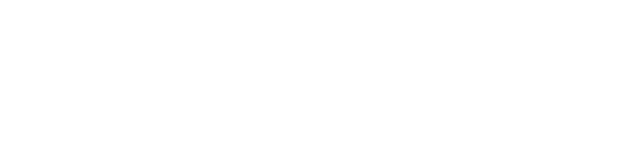
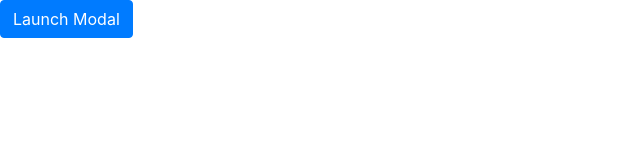
Before and after one commit to abhishekrnc/BootPrac1, a plain HTML site: page modal.html in a window 1280 px wide. Shown: the whole page, without its empty margins (0-640 px from the left). Drawn offline with nearby package versions, Linux system fonts and the light colour scheme.

Commit message:
Modal Button Added

```diff
--- a/modal.html
+++ b/modal.html
@@ -12,7 +12,7 @@
 </head>
 
 <body>
-
+    <button class="btn btn-primary" data-toggle="modal" data-target="#myModal">Launch Modal</button>
 </body>
 
 </html>
```
